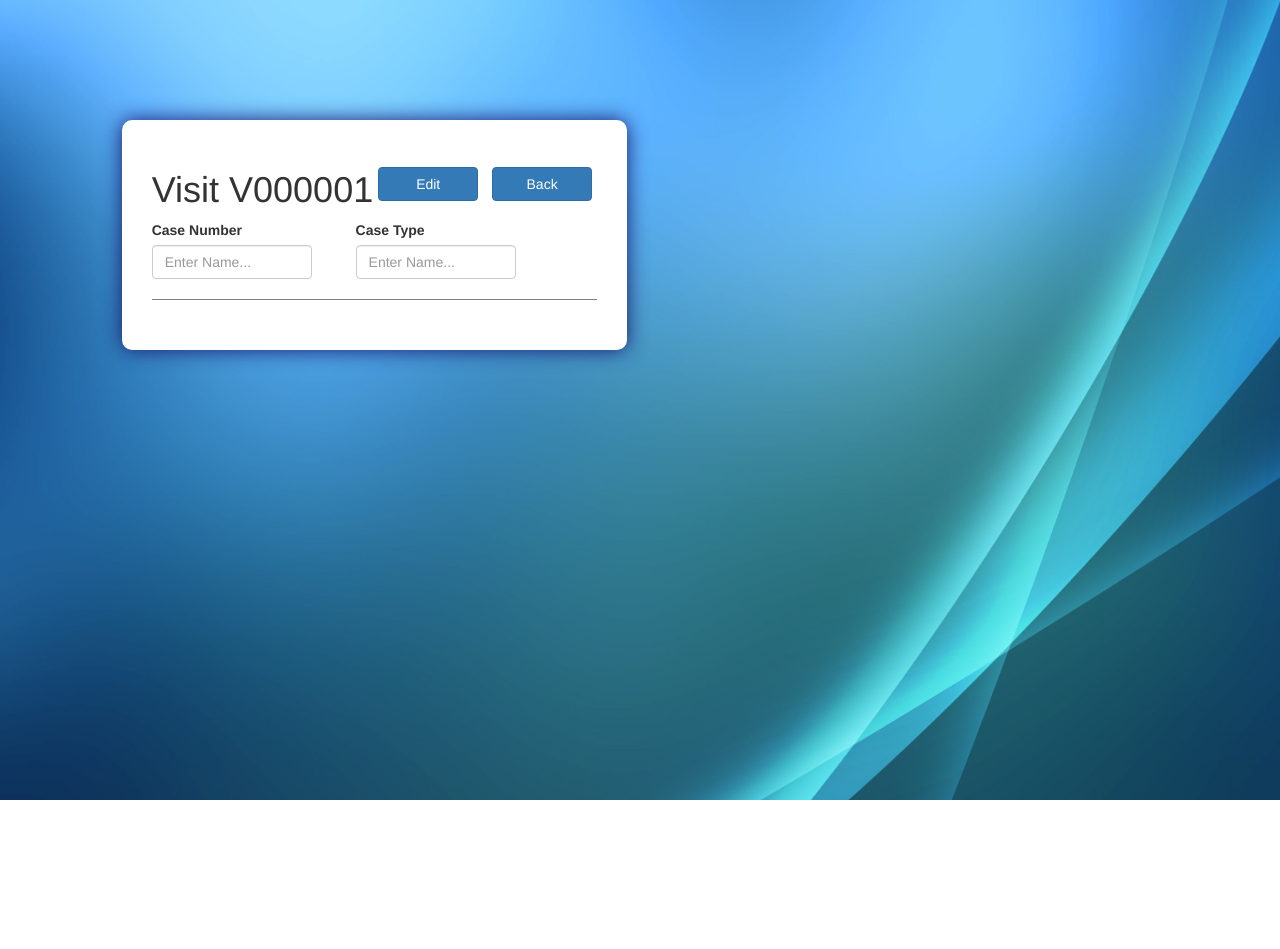
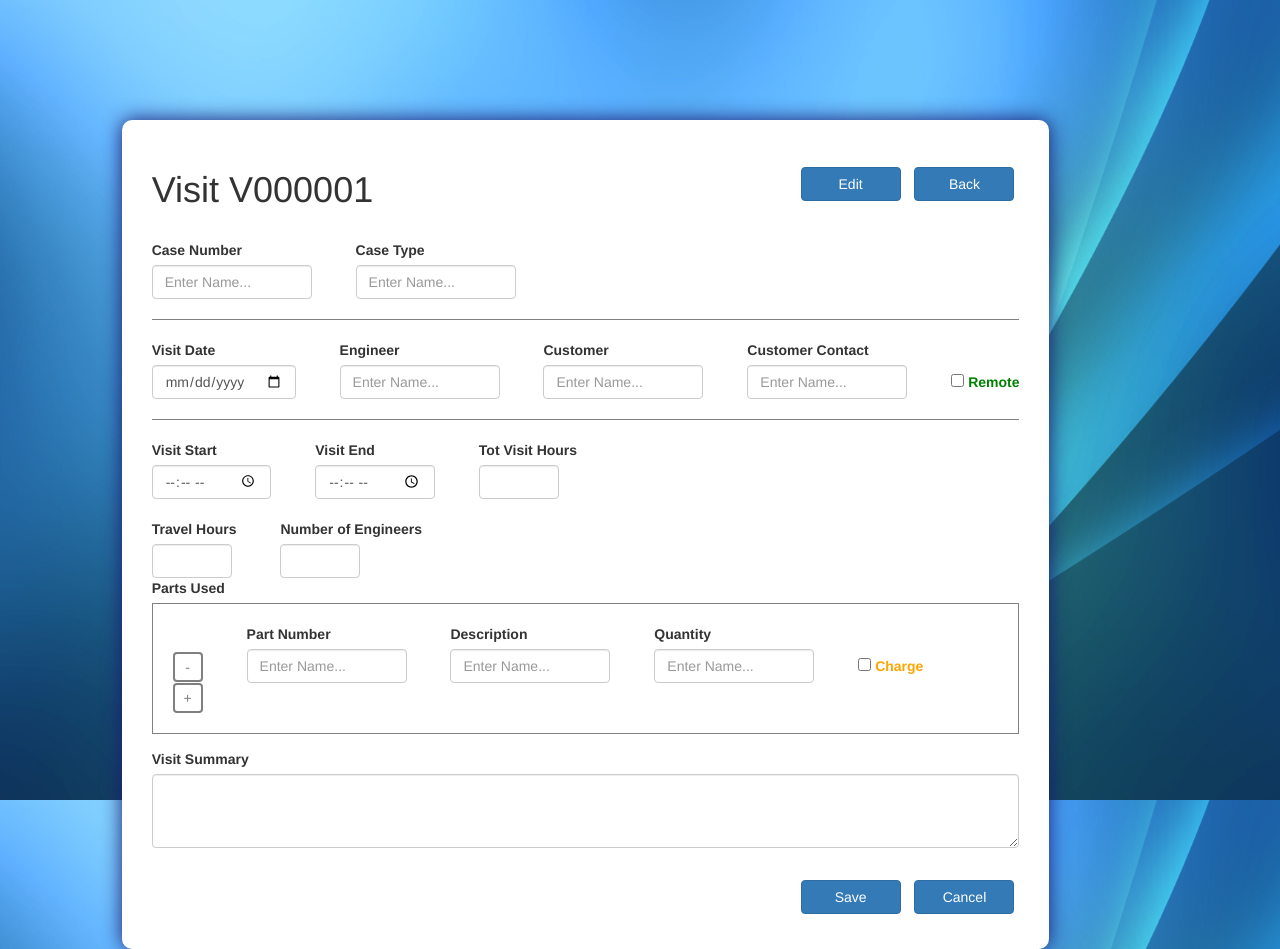
Before and after one commit to IlonaShishov/DjangoProject_SupportPlatform, a Django app: page /visit/ in a window 1280 px wide. Before the commit the page ends 800 px from the top, so only its background shows below. Run offline with Django 3.2, Linux system fonts and the light colour scheme; some libraries are stand-ins or nearby versions.

Commit message:
add visit html

```diff
--- a/static/css/visit.css
+++ b/static/css/visit.css
@@ -26,8 +26,21 @@ hr.solid {
 	width: 160px;
 }
 
+.int_bar{
+	width: 80px;
+}
+
 .not_first{
 	margin-left: 40px;
+}
+
+.add_or_del_btn {
+  background-color: white;
+  color: gray;
+  border: 2px solid gray;
+  height: 30px;
+  width: 30px;
+  padding: 3px;
 }
 
 .action_btn{
@@ -39,3 +52,27 @@ hr.solid {
 	width: 100px;
 	margin: 5px;
 }
+
+.remote_cb{
+	color: green;
+	padding-left: 40px;
+}
+
+.charge_cb{
+	color: orange;
+	padding-left: 40px;
+}
+
+.spacing{
+	padding-top: 20px;
+}
+
+.parts_lst{
+	border: 1px solid gray;
+	padding: 20px;
+	width: 100%;
+}
+
+.description_bar{
+	margin: 15px 0px 15px 0px;
+}
--- a/templates/ASISupport_app/visit.html
+++ b/templates/ASISupport_app/visit.html
@@ -3,7 +3,7 @@
 <html>
 <head>
 	<meta charset="UTF-8">
-	<title>Case</title>
+	<title>Visit</title>
 	<link rel="stylesheet" href="https://stackpath.bootstrapcdn.com/bootstrap/4.1.3/css/bootstrap.min.css" integrity="sha384-MCw98/SFnGE8fJT3GXwEOngsV7Zt27NXFoaoApmYm81iuXoPkFOJwJ8ERdknLPMO" crossorigin="anonymous">
 	<link rel="stylesheet" href="https://maxcdn.bootstrapcdn.com/bootstrap/3.3.6/css/bootstrap.min.css" >
 	<link rel="stylesheet" type="text/css" href="{% static 'css/visit.css' %}">
@@ -25,25 +25,136 @@
 						</div>
 					</div>
 
-					<div class="inline_it text_bar">
+					<div class="spacing">
+						<div class="inline_it text_bar">
+							<div>
+								<label for="customer">Case Number</label>
+							</div>
+							<input class="form-control" type="text" id="customer" placeholder="Enter Name...">
+						</div>
+						<div class="inline_it text_bar not_first">
+							<div>
+								<label for="customer">Case Type</label>
+							</div>
+							<input class="form-control" type="text" id="customer" placeholder="Enter Name...">
+						</div>
+					</div>
+
+					<hr class="solid">
+
+					<!-- case details -->
+					<div class="inline_it">
 						<div>
-							<label for="customer">Case Number</label>
+							<label for="status">Visit Date</label>
+						</div>
+						<input class="form-control datepicker" type="date">
+					</div>
+					<div class="inline_it text_bar not_first">
+						<div>
+							<label for="customer">Engineer</label>
 						</div>
 						<input class="form-control" type="text" id="customer" placeholder="Enter Name...">
 					</div>
 					<div class="inline_it text_bar not_first">
 						<div>
-							<label for="customer">Case Type</label>
+							<label for="customer">Customer</label>
 						</div>
 						<input class="form-control" type="text" id="customer" placeholder="Enter Name...">
 					</div>
-
-
+					<div class="inline_it text_bar not_first">
+						<div>
+							<label for="customer">Customer Contact</label>
+						</div>
+						<input class="form-control" type="text" id="customer" placeholder="Enter Name...">
+					</div>
+					<div class="form-check inline_it remote_cb">
+						<input type="checkbox" id="remote">
+						<label for="remote">Remote</label>
+					</div>
 
 					<hr class="solid">
 
+					<!-- visit time calculator -->
+					<div>
+						<div class="inline_it">
+							<div>
+								<label for="status">Visit Start</label>
+							</div>
+							<input class="form-control datepicker" type="time">
+						</div>
+						<div class="inline_it not_first">
+							<div>
+								<label for="status">Visit End</label>
+							</div>
+							<input class="form-control datepicker" type="time">
+						</div>
+						<div class="inline_it not_first">
+							<div>
+								<label for="customer">Tot Visit Hours</label>
+							</div>
+							<input class="form-control int_bar" type="text" id="customer">
+						</div>
+					</div>
 
+					<div class="spacing">
+						<div class="inline_it">
+							<div>
+								<label for="customer">Travel Hours</label>
+							</div>
+							<input class="form-control int_bar" type="text" id="customer">
+						</div>
+						<div class="inline_it not_first">
+							<div>
+								<label for="customer">Number of Engineers</label>
+							</div>
+							<input class="form-control int_bar" type="text" id="customer">
+						</div>
+					</div>
 
+					<!-- parts list -->
+					<div>
+						<label>Parts Used</label>
+						<div class="parts_lst">
+							<button type="submit" class="btn btn-primary add_or_del_btn">-</button>
+
+							<div class="inline_it text_bar not_first">
+								<div>
+									<label for="customer">Part Number</label>
+								</div>
+								<input class="form-control" type="text" id="customer" placeholder="Enter Name...">
+							</div>
+							<div class="inline_it text_bar not_first">
+								<div>
+									<label for="customer">Description</label>
+								</div>
+								<input class="form-control" type="text" id="customer" placeholder="Enter Name...">
+							</div>
+							<div class="inline_it text_bar not_first">
+								<div>
+									<label for="customer">Quantity</label>
+								</div>
+								<input class="form-control" type="text" id="customer" placeholder="Enter Name...">
+							</div>
+							<div class="form-check inline_it charge_cb">
+								<input type="checkbox" id="charge">
+								<label for="charge">Charge</label>
+							</div>
+							<div>
+								<button type="submit" class="btn btn-primary add_or_del_btn">+</button>
+							</div>
+						</div>
+					</div>
+
+					<!-- add textarea for description -->
+					<div class="form-group description_bar">
+						<label for="description">Visit Summary</label>
+						<textarea class="form-control" id="description" rows="3"></textarea>
+					</div>
+
+					<div class="action_btn"><!-- visible when in create new or edit mode -->
+						<button type="submit" class="btn btn-primary">Save</button>
+						<button type="submit" class="btn btn-primary">Cancel</button>
+					</div>
 
 				</form>
 			</section>
```
